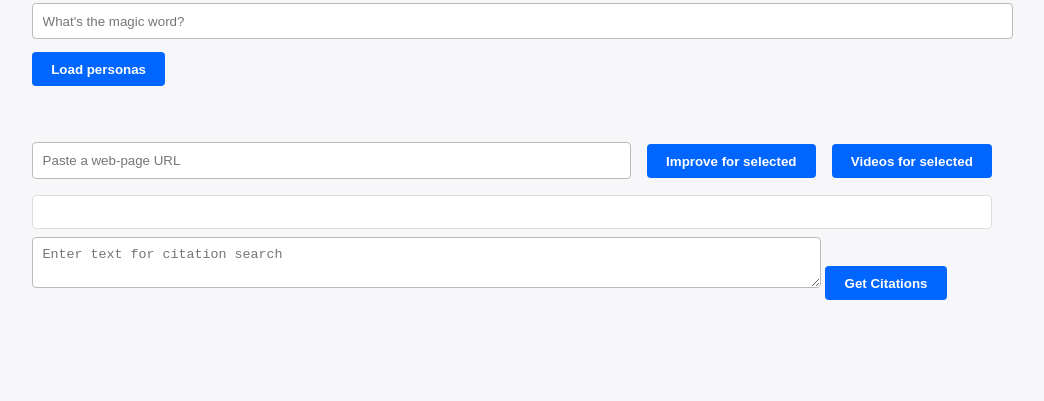
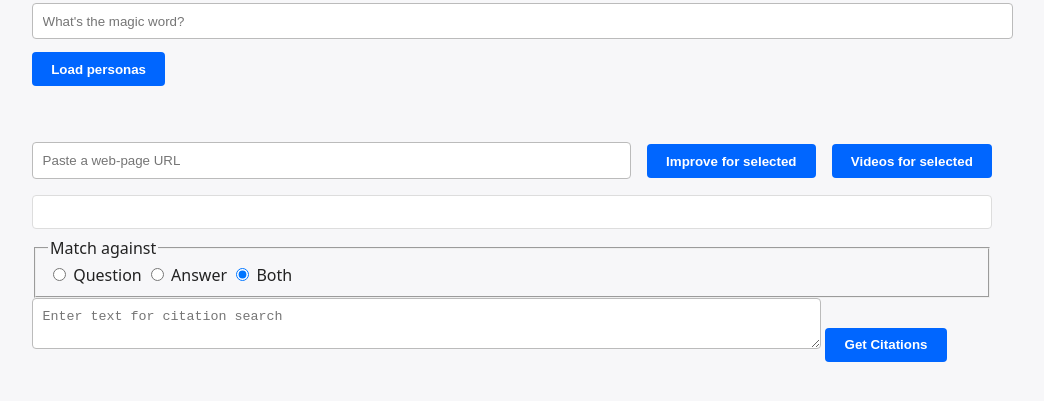
Before and after one commit to onevisionhealth/persona-pwa, a plain HTML site: page index.html in a window 1280 px wide. Shown: the part 121-522 px from the top of the page, without its empty margins (128-1172 px from the left). Drawn offline with Linux system fonts and the light colour scheme.

Commit message:
Add match options to citation form

```diff
--- a/index.html
+++ b/index.html
@@ -287,10 +287,16 @@
     <button type="submit">Send</button>
   </form>
 
-  <form id="citationForm">
-    <textarea id="citationInput" placeholder="Enter text for citation search" rows="2"></textarea>
-    <button id="citationBtn" type="submit">Get Citations</button>
-  </form>
+    <form id="citationForm">
+      <fieldset>
+        <legend>Match against</legend>
+        <label><input type="radio" name="match-against" value="question"> Question</label>
+        <label><input type="radio" name="match-against" value="answer"> Answer</label>
+        <label><input type="radio" name="match-against" value="both" checked> Both</label>
+      </fieldset>
+      <textarea id="citationInput" placeholder="Enter text for citation search" rows="2"></textarea>
+      <button id="citationBtn" type="submit">Get Citations</button>
+    </form>
   <div id="citationResults"></div>
 
   <div id="toast"></div>
@@ -862,13 +868,14 @@ async function fetchPersonas(){
       const raw = $("#citationInput").value.trim();
       if (!raw) return;
       const query = sanitizeText(raw);
+      const matchAgainst = $('input[name="match-against"]:checked').value;
       setButtonLoading($("#citationBtn"), true, 'Get Citations');
       showContentSpinner($("#citationResults"), 'Searching citations...');
       try {
         const res = await fetch(CITATIONS_WEBHOOK, {
           method: 'POST',
           headers: { 'Content-Type': 'application/json', ...getAuthHeader() },
-          body: JSON.stringify({ text: query })
+          body: JSON.stringify({ text: query, match_against: matchAgainst })
         });
         const data = await res.json();   // may be {result:[]} or [{json:{result:[]}}]
         const arr = Array.isArray(data) ? data : [data];
```
